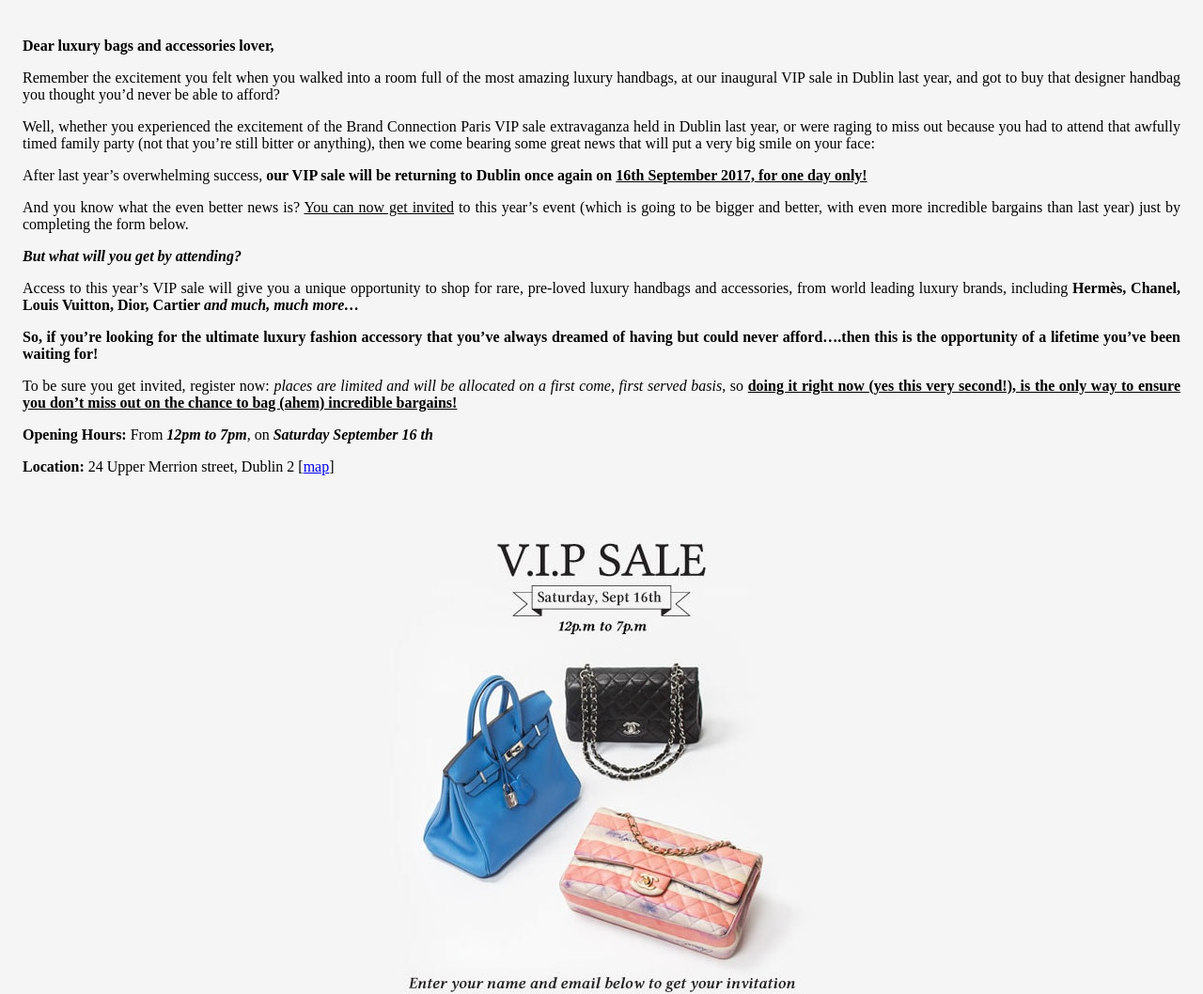
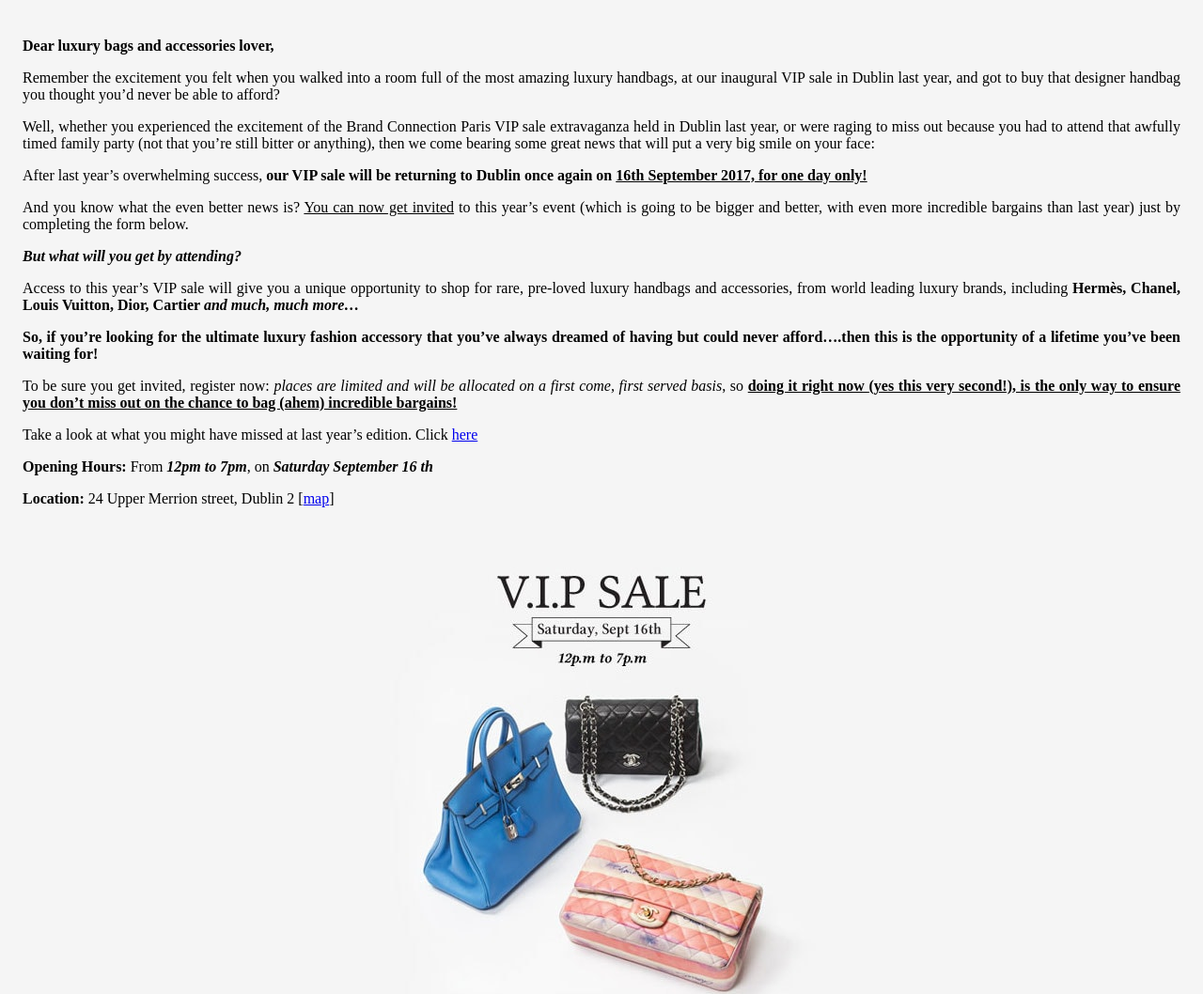
Before and after one commit to lhache/merrion, a website: page public/index.html in a window 1280 px wide. Shown: the top 1058 px of the page at 94% size. Drawn offline with Linux system fonts and the light colour scheme; no server answers.

Commit message:
add video link

```diff
--- a/public/index.html
+++ b/public/index.html
@@ -19,6 +19,7 @@
     <p>Access to this year’s VIP sale will give you a unique opportunity to shop for rare, pre-loved luxury handbags and accessories, from world leading luxury brands, including <b>Hermès, Chanel, Louis Vuitton, Dior, Cartier <i>and much, much more…</i></b></p>
     <p><b>So, if you’re looking for the ultimate luxury fashion accessory that you’ve always dreamed of having but could never afford….then this is the opportunity of a lifetime you’ve been waiting for!</b></p>
     <p>To be sure you get invited, register now: <i>places are limited and will be allocated on a first come, first served basis</i>, so <b><u>doing it right now (yes this very second!), is the only way to ensure you don’t miss out on the chance to bag (ahem) incredible bargains!</u></b></p>
+    <p>Take a look at what you might have missed at last year’s edition. Click <a href="https://www.facebook.com/pg/brandconnectionparis/videos/?ref=page_internal" target="_blank">here</a></p>
     <p><b>Opening Hours:</b> From <b><i>12pm to 7pm</i></b>, on <b><i>Saturday September 16 th</i></b></p>
     <p><b>Location:</b> 24 Upper Merrion street, Dublin 2 [<a href="https://www.google.de/maps/place/The+Merrion+Hotel+Dublin/@53.3388517,-6.2519976,16.42z/data=!4m5!3m4!1s0x0:0x285b52a64197b80!8m2!3d53.3385349!4d-6.2529159" target="_blank">map</a>]</p>
   </div>
```
